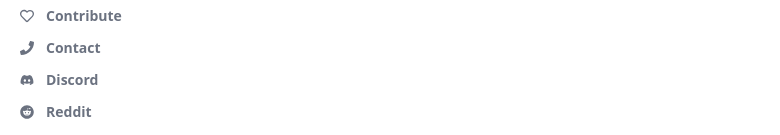
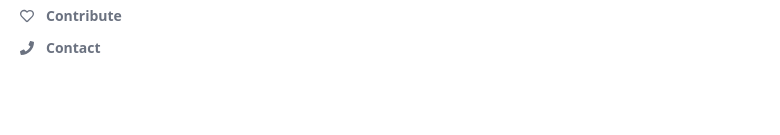
Before and after one commit to kentezrabetita/csu-drew, a Next.js app: page / in a window 1280 px wide. Shown: the part 1624-1759 px from the top of the page, without its empty margins (0-780 px from the left). After the commit the page ends 1698 px from the top, so only its background shows below. Built offline with nearby package versions, Linux system fonts and the light colour scheme.

Commit message:
remove discord reddit link from footer

```diff
--- a/common/components/footer.tsx
+++ b/common/components/footer.tsx
@@ -1,12 +1,6 @@
 import React from 'react';
 import Link from 'next/link';
-import {
-  FaGithub,
-  FaRegHeart,
-  FaPhone,
-  FaDiscord,
-  FaReddit
-} from 'react-icons/fa';
+import { FaGithub, FaRegHeart, FaPhone } from 'react-icons/fa';
 
 const Footer = () => {
   return (
@@ -42,26 +36,6 @@ const Footer = () => {
             <span>Contact</span>
           </Link>
         </li>
-        <li>
-          <Link
-            href={'https://discord.gg/gPc3myEGZV'}
-            className='flex items-center space-x-3'
-            target='_blank'
-          >
-            <FaDiscord />
-            <span>Discord</span>
-          </Link>
-        </li>
-        <li>
-          <Link
-            href={'https://www.reddit.com/r/carsu'}
-            className='flex items-center space-x-3'
-            target='_blank'
-          >
-            <FaReddit />
-            <span>Reddit</span>
-          </Link>
-        </li>
       </ul>
     </footer>
   );
```
